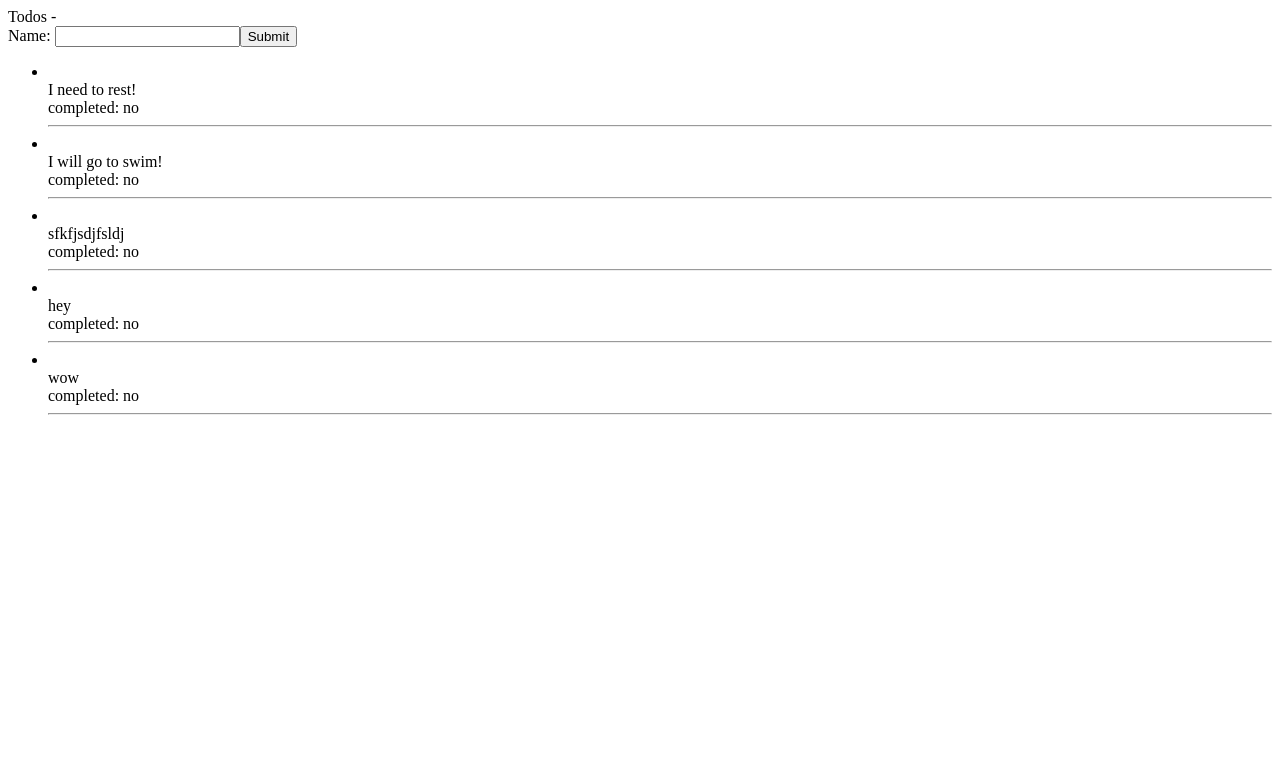
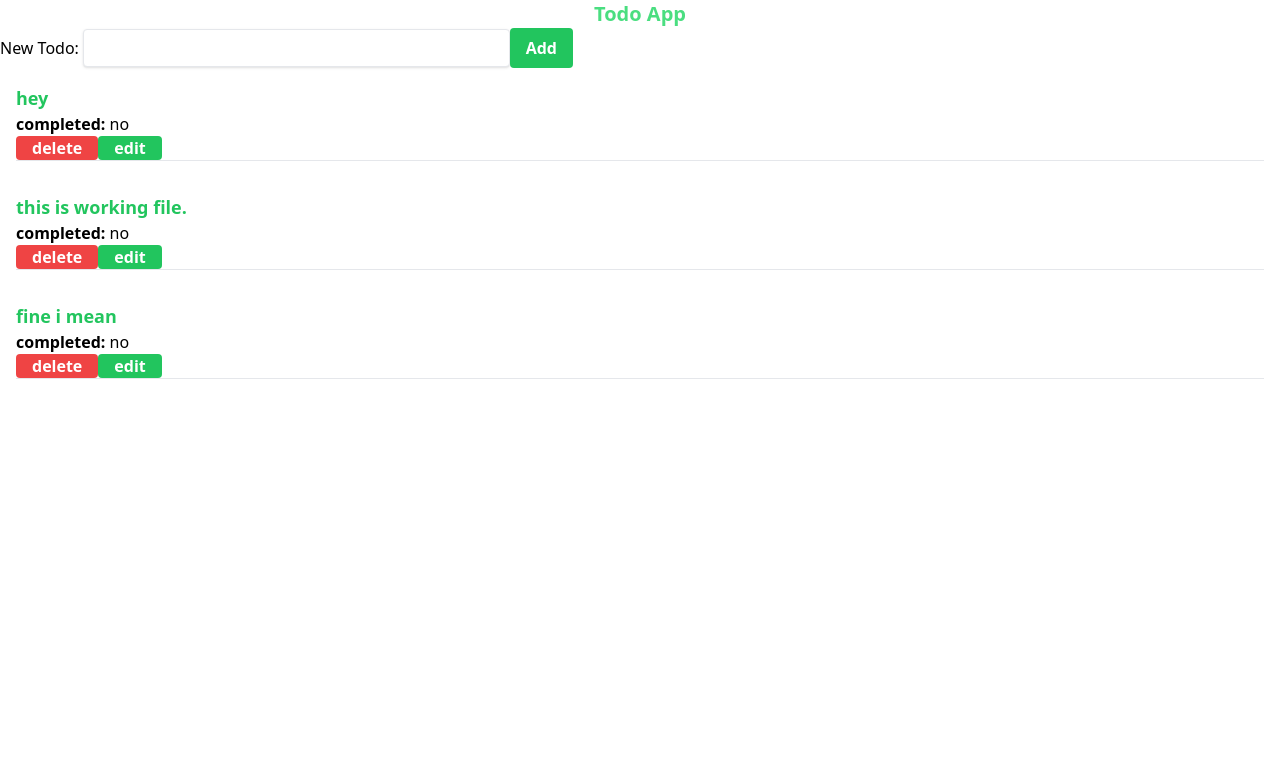
Before and after one commit to aryankarim/MVC-PHP, a PHP site: page /todos in a window 1280 px wide. Shown: the top 783 px of the page. Run offline with PHP 8.4, Linux system fonts and the light colour scheme; some libraries are stand-ins or nearby versions.

Commit message:
feat: delete method works

```diff
--- a/Controllers/todos_controller.php
+++ b/Controllers/todos_controller.php
@@ -16,4 +16,8 @@ class TodosController {
     public function addTodo($todo) {
         $this->model->addTodo($todo);
     }
+
+    public function deleteTodo($id) {
+        $this->model->deleteTodo($id);
+    }
 }
--- a/Models/DB.json
+++ b/Models/DB.json
@@ -1 +1 @@
-[{"id":0,"todo":"I need to rest!","completed":false},{"id":1,"todo":"I will go to swim!","completed":false},{"id":2,"todo":"sfkfjsdjfsldj","completed":false},{"id":3,"todo":"hey","completed":false},{"id":4,"todo":"wow","completed":false}]
+[{"id":0,"todo":"hey","completed":false},{"id":1,"todo":"this is working file.","completed":false},{"id":2,"todo":"fine i mean","completed":false}]
--- a/Models/todos_model.php
+++ b/Models/todos_model.php
@@ -28,4 +28,15 @@ class TodosModel {
         $this->todos = $tempArray;
         file_put_contents(__DIR__ . '/DB.json', $jsonData);
     }
+
+    public function deleteTodo($id) {
+        $tempArray = $this->todos;
+        $tempArray = array_filter($tempArray, function ($obj) use ($id) {
+            return $obj["id"] != $id;
+        });
+        var_dump($tempArray);
+        $jsonData = json_encode($tempArray);
+        $this->todos = $tempArray;
+        file_put_contents(__DIR__ . '/DB.json', $jsonData);
+    }
 }
--- a/Views/todos_view.php
+++ b/Views/todos_view.php
@@ -1,6 +1,16 @@
+<!DOCTYPE html>
+<html lang="en">
+
+<head>
+    <meta charset="UTF-8">
+    <meta http-equiv="X-UA-Compatible" content="IE=edge">
+    <meta name="viewport" content="width=device-width, initial-scale=1.0">
+    <script src="https://cdn.tailwindcss.com"></script>
+    <title>Todo App</title>
+</head>
+
+<body>
     <?php
-
-
     // Deals with the persenation of the data
     class TodosView {
         private $controller;
@@ -9,7 +19,7 @@ class TodosView {
             $this->controller = $controller;
 
 
-        print "Todos - ";
+            print "<div class='flex justify-center text-xl font-bold'><h3 class='text-green-400 align-center'>Todo App</h3></div>";
         }
 
         //show all todos
@@ -18,15 +28,40 @@ class TodosView {
             $allTodos = $this->controller->getAllTodos();
 
             echo '<form method="POST" action="/MVC-PHP/todos">';
-        echo 'Name: <input type="text" name="todo">';
-        echo '<input type="submit">';
+            echo 'New Todo: <input type="text" name="todo"  class="shadow appearance-none border rounded w-1/3 py-2 px-10 text-gray-700 leading-tight focus:outline-none focus:shadow-outline">';
+            echo '<input type="submit" value="Add" class="bg-green-500 hover:bg-green-700 text-white font-bold py-2 px-4 rounded focus:outline-none focus:shadow-outline">';
             echo '</form>';
 
-        echo '<ul>';
+            echo '<ol class="flex flex-col">';
             foreach ($allTodos as $obj) {
                 $completed = $obj["completed"] ? 'yes' : 'no';
-            echo '<li id=' . $obj["id"] . '>' . '<br />' . $obj["todo"] . '<br />' . 'completed: ' . $completed  . '</li><hr>';
+
+                echo '<li class="m-4" id="li' . $obj["id"] . '">';
+                echo '<span class="text-lg font-bold text-green-500">' . $obj['todo'] . '</span>';
+                echo '<div><span class="font-bold">completed:</span> ' . $completed . ' </div>';
+                echo '<button  onclick="deleteTodo(' . $obj["id"] . ')" class="bg-red-500 hover:bg-red-700 text-white font-bold  px-4 rounded focus:outline-none focus:shadow-outline w-1/8">delete</button>';
+                echo '<button  class="bg-green-500 hover:bg-green-700 text-white font-bold  px-4 rounded focus:outline-none focus:shadow-outline w-1/8">edit</button>';
+                echo "<hr>";
+                echo '</li>';
             }
-        echo '</ul>';
+            echo '</ol>';
         }
     }
+
+    ?>
+
+    <script>
+        function deleteTodo(id) {
+            var xhttp = new XMLHttpRequest();
+            xhttp.onreadystatechange = function() {
+                if (this.readyState === 4 && this.status === 200) {
+                    document.getElementById("li" + id).remove();
+                }
+            };
+            xhttp.open("DELETE", "todos/" + id + "", true);
+            xhttp.send();
+        }
+    </script>
+</body>
+
+</html>
--- a/index.php
+++ b/index.php
@@ -57,19 +57,16 @@ if ($url == '/') {
 
 
         // If there is a method - Second parameter
-
-        if ($_SERVER['REQUEST_METHOD'] === 'POST') {
+        if ($_SERVER['REQUEST_METHOD'] === 'POST' || $_SERVER['REQUEST_METHOD'] === "DELETE") {
             if (isset($_POST["todo"])) {
                 print $controllerObj->addTodo($_POST["todo"]);
                 print $viewObj->index();
             }
+            if ($_SERVER['REQUEST_METHOD'] === "DELETE") {
+                $controllerObj->deleteTodo($requestedAction);
+            }
         } else {
-            if ($requestedAction != '') {
-                // then we call the method via the view
-                // dynamic call of the view
-                //$objview -<$requestdAction
-
-            } else {
+            if ($requestedAction == '') {
                 print $viewObj->index();
             }
         }
```
Lines whose indentation alone changed are shown as unchanged.
